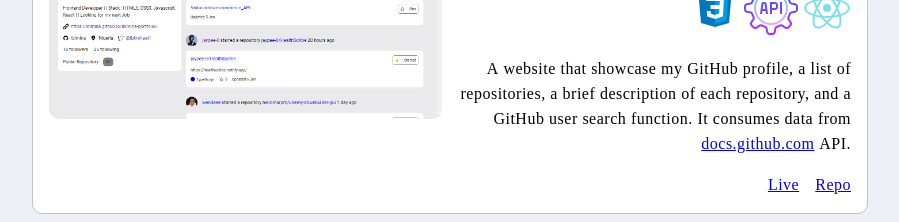
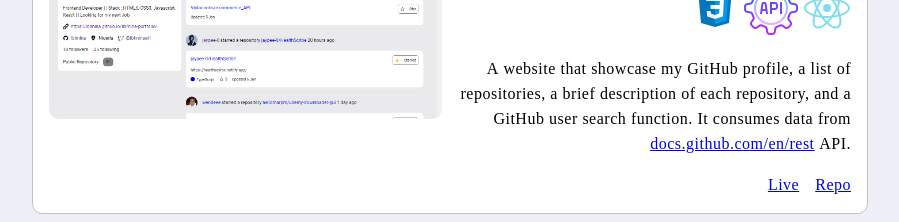
Before and after one commit to ibimina/ibimina-portfolio, a React (Create React App) app: page /#/ in a window 1280 px wide. Shown: the part 2700-2922 px from the top of the page, without its empty margins (230-1129 px from the left). Built offline with nearby package versions, Linux system fonts and the light colour scheme.

Commit message:
docs: refactor api url

```diff
--- a/src/data.json
+++ b/src/data.json
@@ -194,7 +194,7 @@
         }
       ],
       "description": "A website that showcase my GitHub profile, a list of repositories, a brief description of each repository, and a GitHub user search function. It consumes data from",
-      "api": "docs.github.com",
+      "api": "docs.github.com/en/rest",
       "url": "https://ibimina.github.io/altschool-frontend-exam/",
       "repo": "https://ibimina-alt-exam.netlify.app"
     },
--- a/src/sections/Works.js
+++ b/src/sections/Works.js
@@ -31,7 +31,7 @@ export default function Works() {
               <p className="desc">
                 {project.description}{" "}
                 <a
-                  href={`http://${project.api}`}
+                  href={`https://${project.api}`}
                   target="blank"
                   rel="noreferrer"
                 >
```
